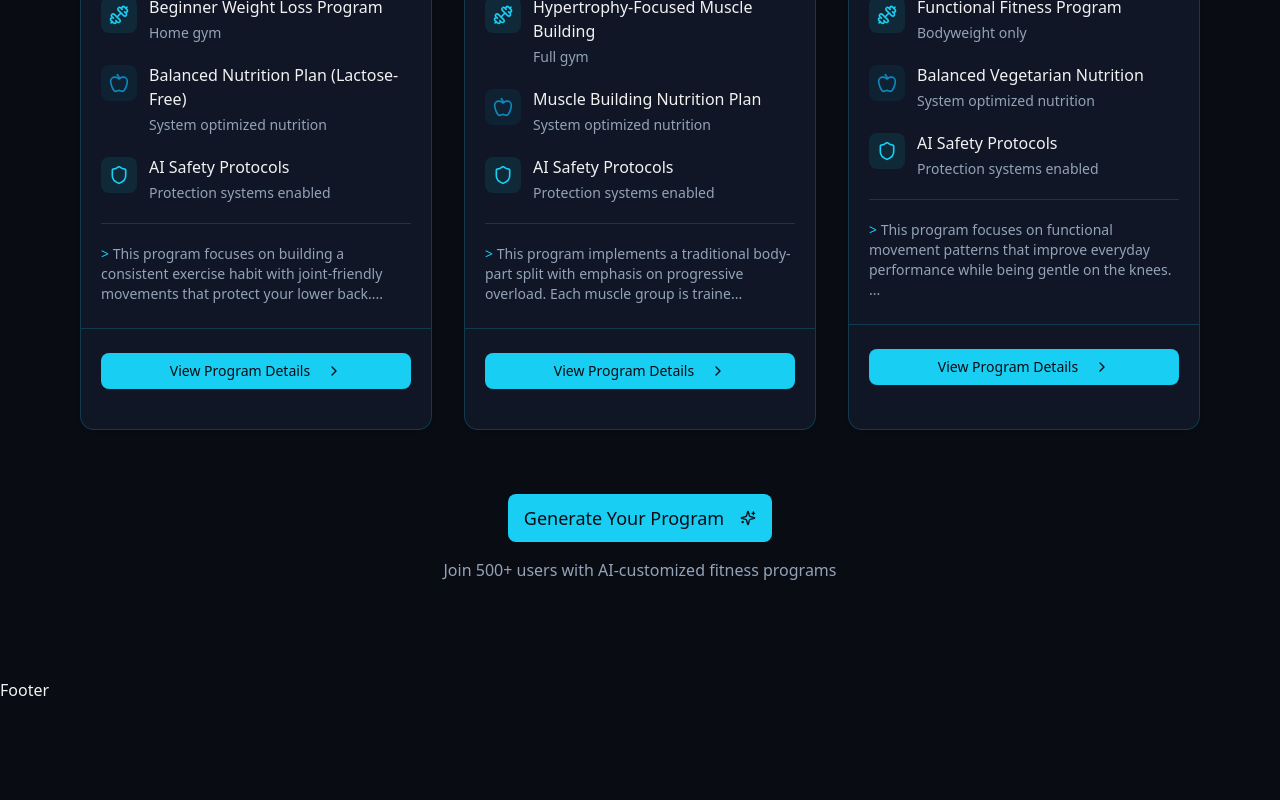
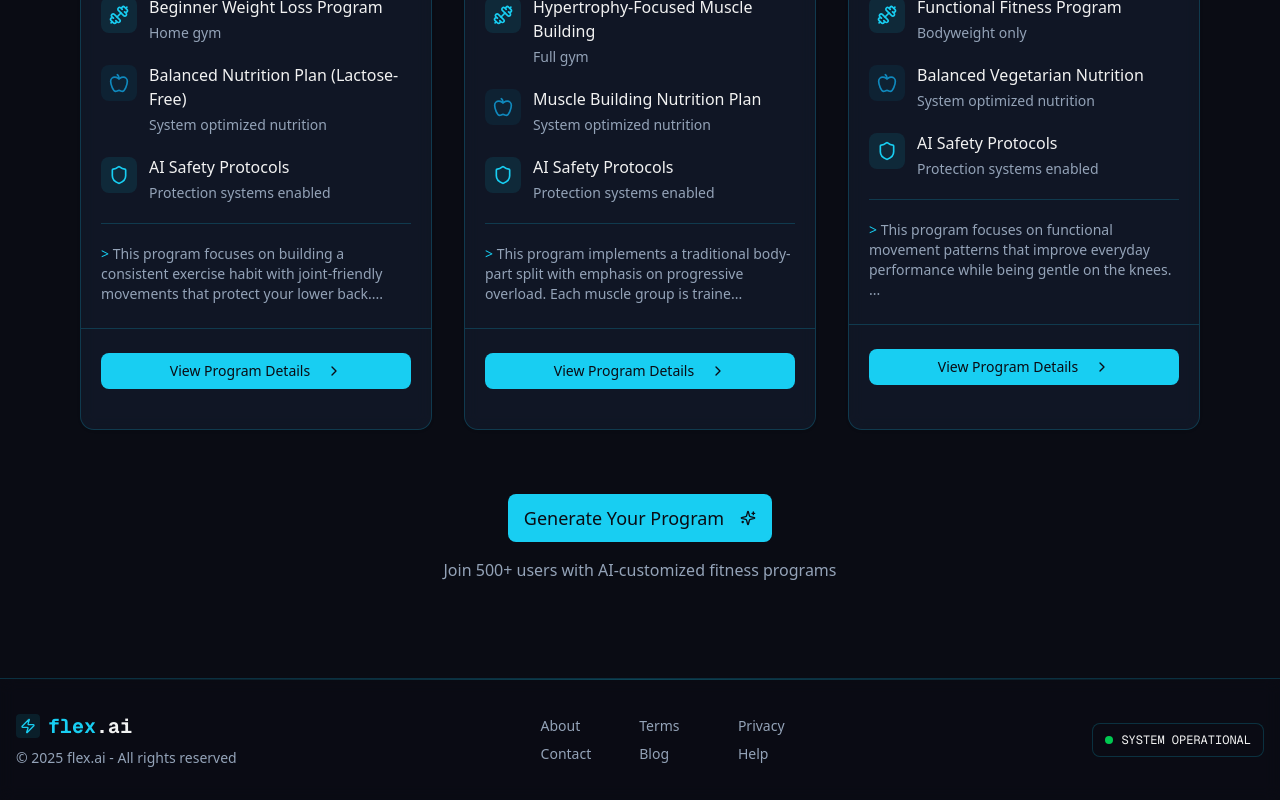
Before and after one commit to ryanhui30/flex-ai, a Next.js app: page / in a window 1280 px wide. Shown: the part 1770-2570 px from the top of the page. Before the commit the page ends 2472 px from the top, so only its background shows below. Built offline with nearby package versions, Linux system fonts and the light colour scheme; no server answers.

Commit message:
Add footer component.

```diff
--- a/src/components/Footer.tsx
+++ b/src/components/Footer.tsx
@@ -1,7 +1,77 @@
+import { ZapIcon } from "lucide-react";
+import Link from "next/link";
+
 const Footer = () => {
   return (
-    <div>Footer</div>
-  )
-}
+    <footer className="border-t border-border bg-background/80 backdrop-blur-sm">
+      {/* Top border glow */}
+      <div className="h-px w-full bg-gradient-to-r from-transparent via-primary/30 to-transparent"></div>
 
-export default Footer
+      <div className="container mx-auto px-4 py-8">
+        <div className="flex flex-col md:flex-row justify-between items-center gap-6">
+          {/* Logo and Copyright */}
+          <div className="flex flex-col items-center md:items-start gap-2">
+            <Link href="/" className="flex items-center gap-2">
+              <div className="p-1 bg-primary/10 rounded">
+                <ZapIcon className="w-4 h-4 text-primary" />
+              </div>
+              <span className="text-xl font-bold font-mono">
+                <span className="text-primary">flex</span>.ai
+              </span>
+            </Link>
+            <p className="text-sm text-muted-foreground">
+              © {new Date().getFullYear()} flex.ai - All rights reserved
+            </p>
+          </div>
+
+          {/* Links */}
+          <div className="grid grid-cols-2 md:grid-cols-3 gap-x-12 gap-y-2 text-sm">
+            <Link
+              href="/about"
+              className="text-muted-foreground hover:text-primary transition-colors"
+            >
+              About
+            </Link>
+            <Link
+              href="/terms"
+              className="text-muted-foreground hover:text-primary transition-colors"
+            >
+              Terms
+            </Link>
+            <Link
+              href="/privacy"
+              className="text-muted-foreground hover:text-primary transition-colors"
+            >
+              Privacy
+            </Link>
+            <Link
+              href="/contact"
+              className="text-muted-foreground hover:text-primary transition-colors"
+            >
+              Contact
+            </Link>
+            <Link
+              href="/blog"
+              className="text-muted-foreground hover:text-primary transition-colors"
+            >
+              Blog
+            </Link>
+            <Link
+              href="/help"
+              className="text-muted-foreground hover:text-primary transition-colors"
+            >
+              Help
+            </Link>
+          </div>
+
+          {/* Status */}
+          <div className="flex items-center gap-2 px-3 py-2 border border-border rounded-md bg-background/50">
+            <div className="w-2 h-2 rounded-full bg-green-500"></div>
+            <span className="text-xs font-mono">SYSTEM OPERATIONAL</span>
+          </div>
+        </div>
+      </div>
+    </footer>
+  );
+};
+export default Footer;
```
